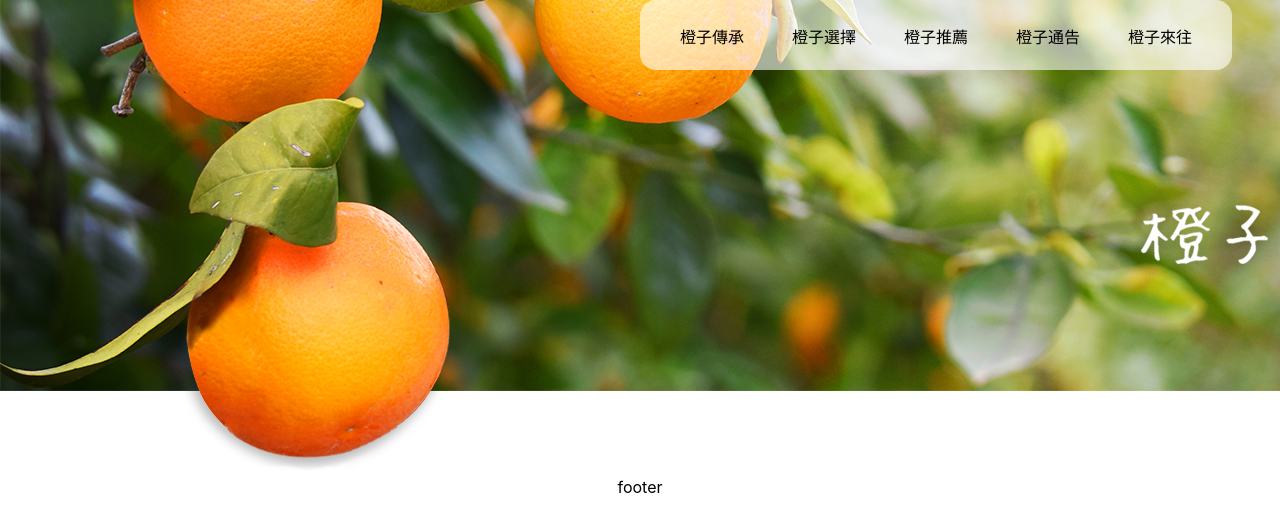
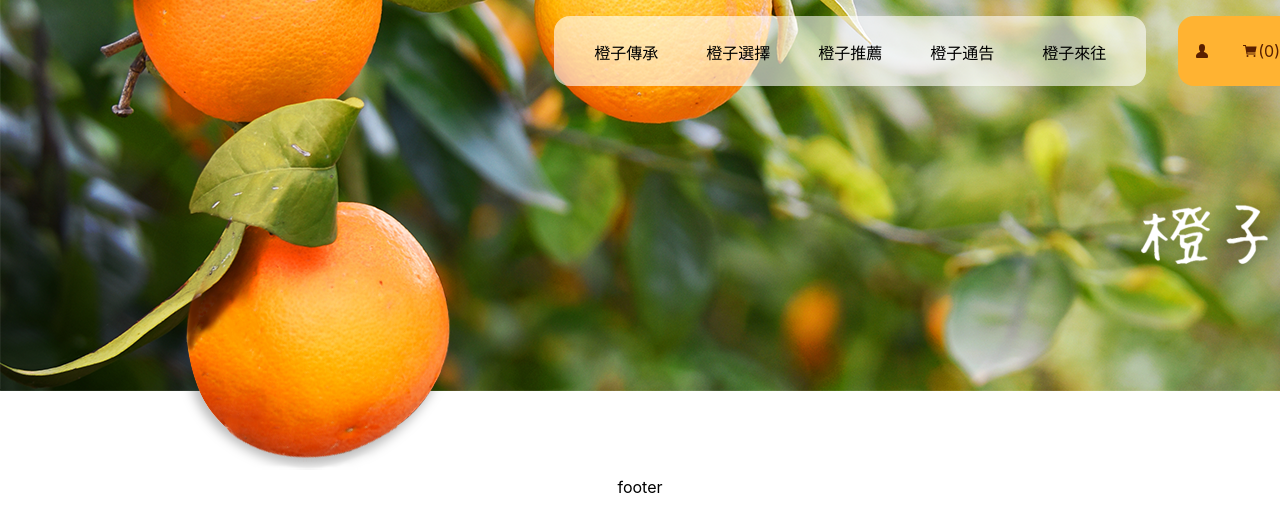
Before and after one commit to krok1029/orange, a React (Create React App) app: page / in a window 1280 px wide. Shown: the top 532 px of the page. Built offline with nearby package versions, Linux system fonts and the light colour scheme.

Commit message:
navbar done

```diff
--- a/package.json
+++ b/package.json
@@ -9,6 +9,7 @@
     "node-sass": "4.14.1",
     "react": "^17.0.1",
     "react-dom": "^17.0.1",
+    "react-icons": "^4.1.0",
     "react-scripts": "4.0.1",
     "web-vitals": "^0.2.4"
   },
--- a/src/App.js
+++ b/src/App.js
@@ -2,7 +2,7 @@ import "./App.css";
 import Header from "./component/Header";
 
 import Footer from "./component/Footer";
-import Navbar from "./component/Navbar";
+import Navbar from "./component/navbar/Navbar";
 
 function App() {
   return (
--- /dev/null
+++ b/src/component/navbar/Member.js
@@ -0,0 +1,20 @@
+import React, { useState, useEffect } from "react";
+import { GoPerson } from "react-icons/go";
+import { IoCartSharp } from "react-icons/io5";
+function Member(props) {
+  return (
+    <>
+      <div className="navbarMember">
+        <div className="memberIcon">
+          <GoPerson style={{ color: "#591f00" }} />
+        </div>
+        <div className="memberIcon">
+          <IoCartSharp style={{ color: "#591f00" }} />
+          <span>(0)</span>
+        </div>
+      </div>
+    </>
+  );
+}
+
+export default Member;
--- a/src/component/Navbar.js
+++ b/src/component/navbar/Menu.js
@@ -1,11 +1,9 @@
 import React, { useState, useEffect } from "react";
 
-
-
-function Navbar() {
+function Menu(props) {
   return (
     <>
-      <div className="navbar">
+      <div className="navbarMenu">
         <ul>
           <li>橙子傳承</li>
           <li>橙子選擇</li>
@@ -18,4 +16,4 @@ function Navbar() {
   );
 }
 
-export default Navbar;
+export default Menu;
--- /dev/null
+++ b/src/component/navbar/Navbar.js
@@ -0,0 +1,16 @@
+import React, { useState, useEffect } from "react";
+import Menu from "./Menu";
+import Member from "./Member";
+
+function Navbar() {
+  return (
+    <>
+      <div className="navbar">
+        <Menu />
+        <Member />
+      </div>
+    </>
+  );
+}
+
+export default Navbar;
--- /dev/null
+++ b/src/styles/navbar/member.scss
@@ -0,0 +1,18 @@
+.navbarMember {
+  display: flex;
+  background-color: #ffb332;
+  border-radius: 1rem;
+  height: 4.375rem;
+  // position: fixed;
+  // right: 0;
+
+  .memberIcon {
+    padding: 1rem;
+    display: flex;
+    justify-content: center;
+    align-items: center;
+    span {
+      color: #591f00;
+    }
+  }
+}
--- a/src/styles/navbar.scss
+++ b/src/styles/navbar/menu.scss
@@ -1,10 +1,9 @@
-.navbar {
+.navbarMenu {
   background-color: rgba(255, 255, 255, 0.6);
-  position: fixed;
-  left: 50%;
   padding: 0 1rem;
   border-radius: 1rem;
   height: 4.375rem;
+  margin-right: 2rem;
 
   ul {
     margin: 0;
--- /dev/null
+++ b/src/styles/navbar/navbar.scss
@@ -0,0 +1,10 @@
+@import "./menu";
+@import "./member";
+
+.navbar {
+  width: 100vw;
+  padding: 1rem 1rem 0 1rem;
+  position: fixed;
+  display: flex;
+  justify-content: flex-end;
+}
--- a/src/styles/styles.scss
+++ b/src/styles/styles.scss
@@ -1,2 +1,2 @@
 @import "./lee.scss";
-@import "./navbar.scss";
+@import "./navbar/navbar"
```
Also changed, not shown: 2 other files (tests, documents, lock files or other folders).
